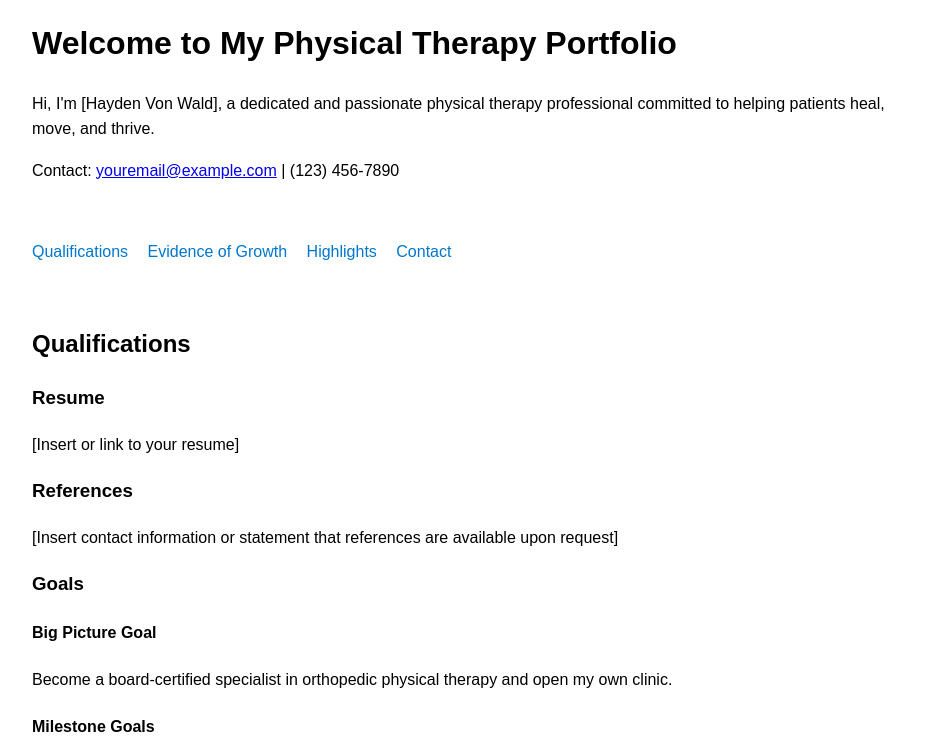
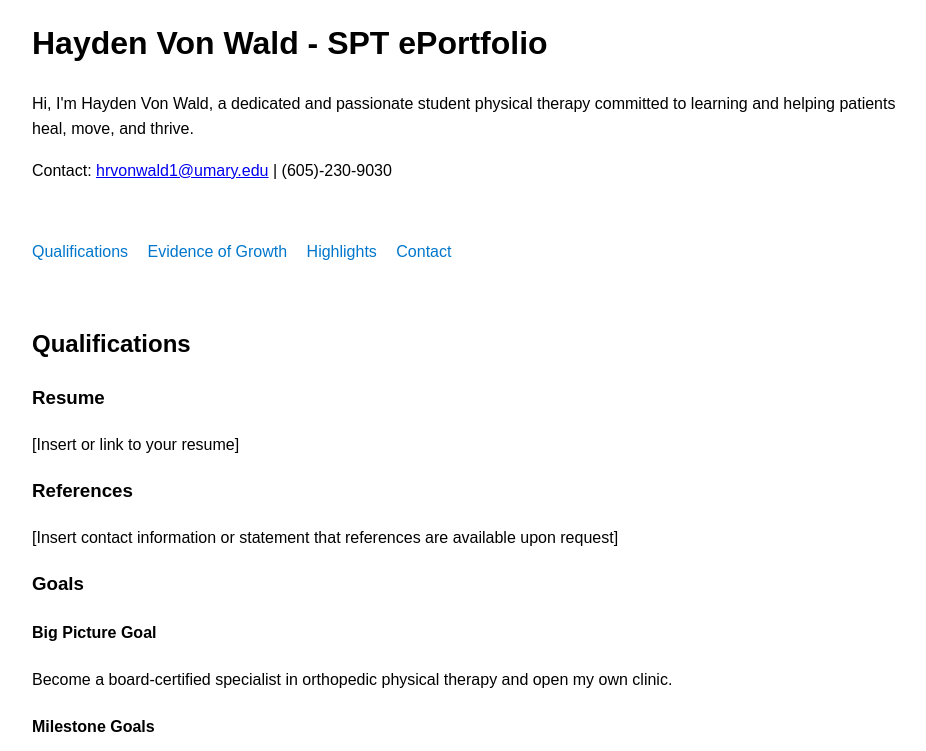
Before and after one commit to haydenvonw19/PT-Portfolio, a plain HTML site: page index.html in a window 1280 px wide. Shown: the part 49-800 px from the top of the page, without its empty margins (158-1084 px from the left). Drawn offline with Linux system fonts and the light colour scheme.

Commit message:
Update index.html

```diff
--- a/index.html
+++ b/index.html
@@ -33,9 +33,9 @@
 <body>
   <header class="container">
     <img src="profile.jpg" alt="Professional Photo" class="photo">
-    <h1>Welcome to My Physical Therapy Portfolio</h1>
-    <p>Hi, I'm [Hayden Von Wald], a dedicated and passionate physical therapy professional committed to helping patients heal, move, and thrive.</p>
-    <p>Contact: <a href="mailto:youremail@example.com">youremail@example.com</a> | (123) 456-7890</p>
+    <h1>Hayden Von Wald - SPT ePortfolio</h1>
+    <p>Hi, I'm Hayden Von Wald, a dedicated and passionate student physical therapy committed to learning and helping patients heal, move, and thrive.</p>
+    <p>Contact: <a href="mailto:hrvonwald1@umary.edu">hrvonwald1@umary.edu</a> | (605)-230-9030</p>
   </header>
 
   <nav class="container">
```
